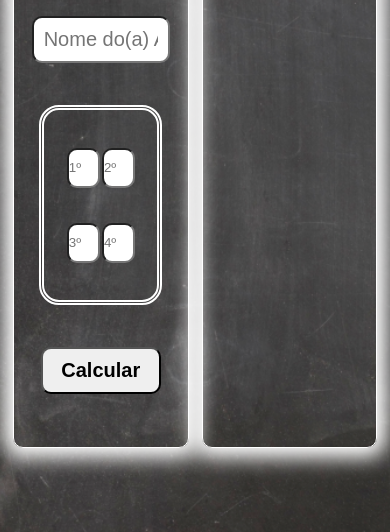
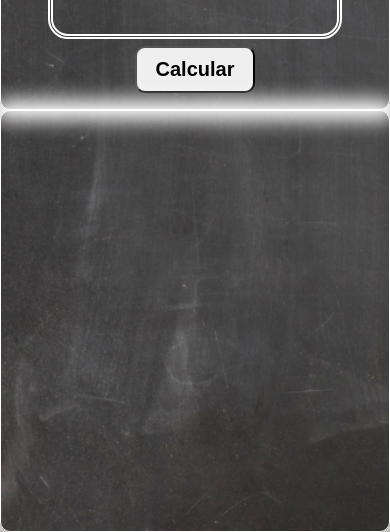
Before and after one commit to dev-brunosantos/Media-Alunos, a plain HTML site: page index.html in a window 390 px wide. Shown: the part 312-844 px from the top of the page. Drawn offline with Linux system fonts and the light colour scheme.

Commit message:
Novas Funcionalidades

```diff
--- a/css/style.css
+++ b/css/style.css
@@ -4,22 +4,23 @@
     box-sizing: border-box;
     color: white;
 }
+
 body {
-    width: 100%;
+    width: 100vw;
     height: 100vh;
     background: url(../img/quadro2.jpg) no-repeat center center;
     background-size: cover;
-
     display: flex;
     justify-content: space-evenly;
     align-items: center;
 }
+
 h1, h2, h3 {
     color: white;
     text-align: center;
 }
 .dados {
-    width: 45%;
+    width: 100%;
     height: 80%;
     border: 1px solid white;
     border-radius: 10px;
@@ -80,3 +81,19 @@ input[type=button] {
     border-radius: 10px;
     padding: 10px;
 }
+@media screen and (max-width: 1024px) {
+    body {
+        width: 100vw;
+        height: 100vh;
+        display: flex;
+        flex-direction: column;
+    }
+    .aluno-notas2 {
+        height: 100px;
+    }
+    #resultado {
+        border-radius: 10px;
+        padding: 5px;
+        text-align: center;
+    }
+}
--- a/js/main.js
+++ b/js/main.js
@@ -59,3 +59,10 @@ btn.addEventListener('click', ()=> {
     console.log(aluno, notas, soma)
 
 })
+
+document.addEventListener('keydown', (event) => {
+    var tecla = event.keyCode;
+     if(tecla == 13) {
+
+     }
+})
```
